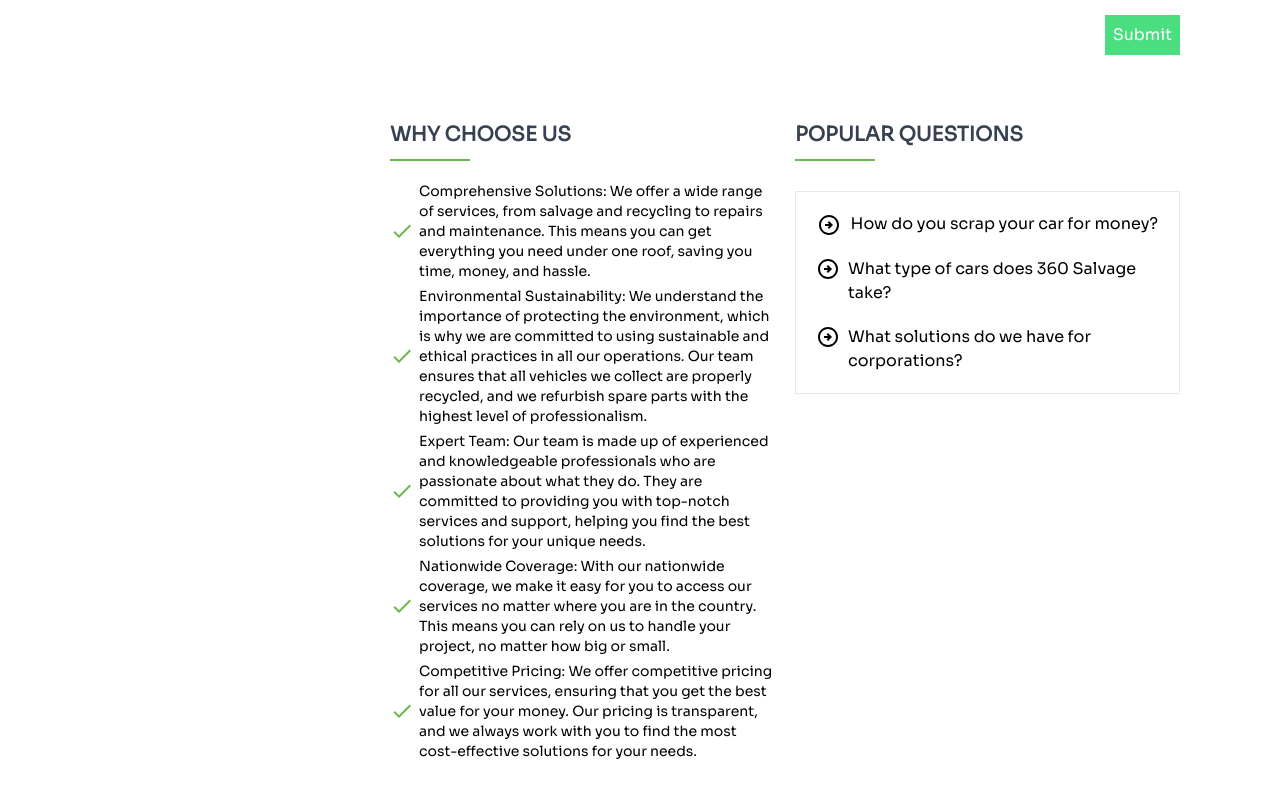
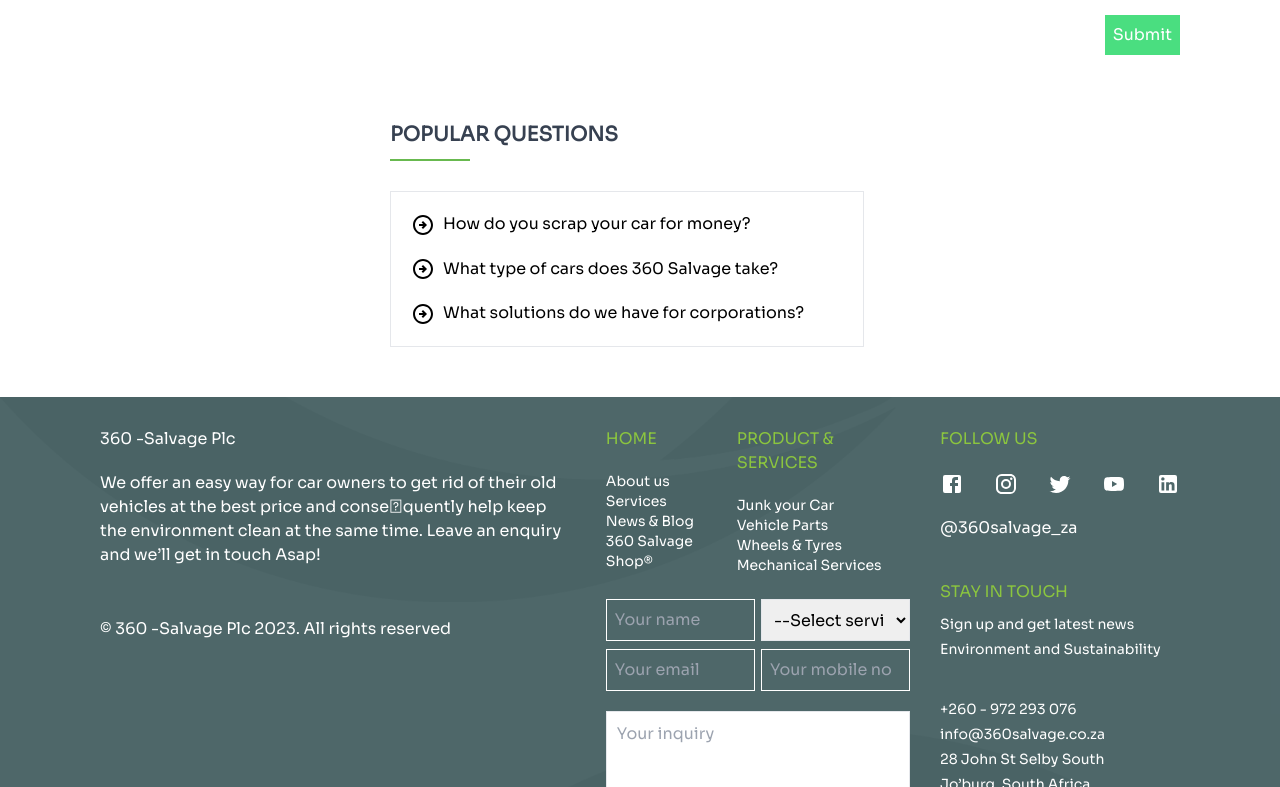
Before and after one commit to amos-billy-kipchumba/360salvage, a React (Create React App) app: page /service in a window 1280 px wide. Shown: the part 1573-2360 px from the top of the page. Built offline with nearby package versions, Linux system fonts and the light colour scheme.

Commit message:
fourth of today

```diff
--- a/src/components/Pages/MainService/MainService.js
+++ b/src/components/Pages/MainService/MainService.js
@@ -1,7 +1,7 @@
 import React, {useState, useEffect} from 'react'
 import './MainService.css'
 import { useSearchParams, useNavigate } from 'react-router-dom'
-import { ArrowCircleRightOutlined, CheckOutlined, ArrowRight } from '@mui/icons-material';
+import { ArrowCircleRightOutlined, ArrowRight } from '@mui/icons-material';
 import FirstVid from '../../Assets/banner/lots-of-car-tires-in-a-backyard-starting-a-small-b-2023-02-28-19-43-10-utc.mp4'
 function MainService() {
     const [searchParams] = useSearchParams();
@@ -144,26 +144,14 @@
 
 
                 <div className='flex flex-col md:flex-row w-full gap-[20px] mt-[50px]'>
-                    <div className='flex flex-col flex-1'>
-                        <h3 className=' text-gray-700'>WHY CHOOSE US</h3>
-
-                        <span className='bodSpan mt-[10px]'></span>
-
-
-                        <p className='flex align-middle mt-[20px] text-sm'><span className='colRoty my-auto mr-[5px]'><CheckOutlined /></span>Comprehensive Solutions: We offer a wide range of services, from salvage and recycling to repairs and maintenance. This means you can get everything you need under one roof, saving you time, money, and hassle.</p>
-                        <p className='flex align-middle mt-[5px] text-sm'><span className='colRoty my-auto mr-[5px]'><CheckOutlined /></span>Environmental Sustainability: We understand the importance of protecting the environment, which is why we are committed to using sustainable and ethical practices in all our operations. Our team ensures that all vehicles we collect are properly recycled, and we refurbish spare parts with the highest level of professionalism.</p>
-                        <p className='flex align-middle mt-[5px] text-sm'><span className='colRoty my-auto mr-[5px]'><CheckOutlined /></span>Expert Team: Our team is made up of experienced and knowledgeable professionals who are passionate about what they do. They are committed to providing you with top-notch services and support, helping you find the best solutions for your unique needs.</p>
-                        <p className='flex align-middle mt-[5px] text-sm'><span className='colRoty my-auto mr-[5px]'><CheckOutlined /></span>Nationwide Coverage: With our nationwide coverage, we make it easy for you to access our services no matter where you are in the country. This means you can rely on us to handle your project, no matter how big or small.</p>
-                        <p className='flex align-middle mt-[5px] text-sm'><span className='colRoty my-auto mr-[5px]'><CheckOutlined /></span>Competitive Pricing: We offer competitive pricing for all our services, ensuring that you get the best value for your money. Our pricing is transparent, and we always work with you to find the most cost-effective solutions for your needs.</p>
-                    </div>
-                    <div className='flex flex-col flex-1'>
+                    <div className='flex flex-col w-[98%] lg:w-[60%]'>
                         <h3 className=' text-gray-700'>POPULAR QUESTIONS</h3>
 
                         <span className='bodSpan mt-[10px]'></span>
 
                         <div className='w-full border flex flex-col mt-[30px] p-[20px] gap-[20px]'>
                             <div className='Ruga w-full delay-300'>
-                                <div className='w-full flex justify-around hover:translate-x-[10px] cursor-pointer' onClick={()=>{
+                                <div className='w-full flex hover:translate-x-[10px] cursor-pointer' onClick={()=>{
                                     setShowOne(!showOne)
                                     if(showTwo === true) {
                                         setShowTwo(false)
@@ -181,7 +169,7 @@
                             </div>
 
                             <div className='Ruga w-full delay-300'>
-                                <div className='w-full flex justify-around hover:translate-x-[10px] cursor-pointer' onClick={()=>{
+                                <div className='w-full flex hover:translate-x-[10px] cursor-pointer' onClick={()=>{
                                     setShowTwo(!showTwo)
                                     if(showOne === true) {
                                         setShowOne(false)
@@ -199,7 +187,7 @@
                             </div>
 
                             <div className='Ruga w-full delay-300'>
-                                <div className='w-full flex justify-around hover:translate-x-[10px] cursor-pointer' onClick={()=>{
+                                <div className='w-full flex hover:translate-x-[10px] cursor-pointer' onClick={()=>{
                                     setShowThree(!showThree)
                                     if(showTwo === true) {
                                         setShowTwo(false)
```
